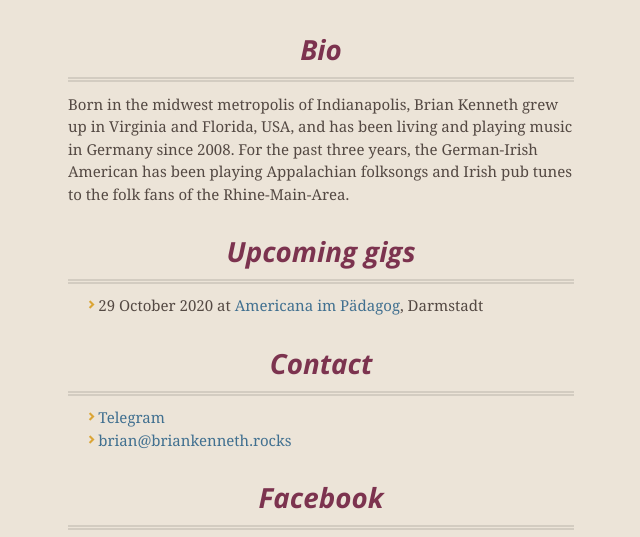
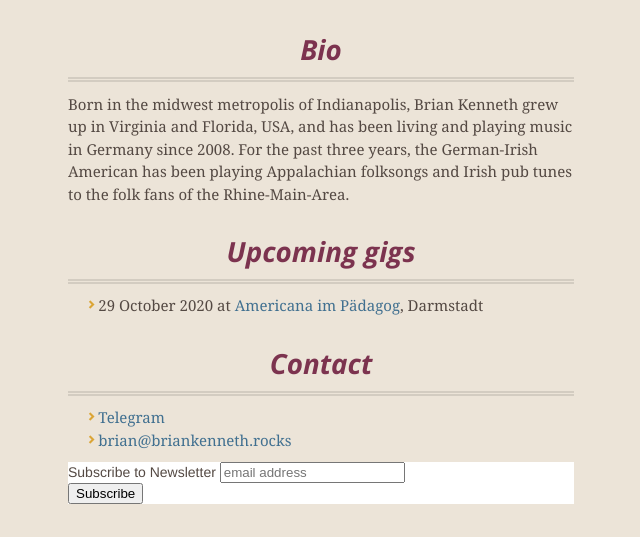
Before and after one commit to BrianInGermany/briankennethmusic, a Jekyll site: the page built from README.md, in a window 1280 px wide, cut to the strip 949-1486 px from the top of the page. Shown: the whole strip, without its empty margins (319-959 px from the left). Built offline with Jekyll 4.4.1, drawn with Linux system fonts in a browser that asks for light colours; our own code applies the rules of GitHub Pages for plain Markdown files; comment, search, counter and statistics services are not loaded.

Commit message:
added mailchimp subscribe

```diff
--- a/README.md
+++ b/README.md
@@ -16,6 +16,19 @@
 ## Contact
 - [Telegram](https://t.me/BrianJL)
 - [brian@briankenneth.rocks](mailto:brian@briankenneth.rocks)
+<div id="mc_embed_signup">
+<form action="https://rocks.us18.list-manage.com/subscribe/post?u=76694179b24a2e736370f65bd&amp;id=9a4131948b" method="post" id="mc-embedded-subscribe-form" name="mc-embedded-subscribe-form" class="validate" target="_blank" novalidate>
+    <div id="mc_embed_signup_scroll">
+	<label for="mce-EMAIL">Subscribe to Newsletter</label>
+	<input type="email" value="" name="EMAIL" class="email" id="mce-EMAIL" placeholder="email address" required>
+    <!-- real people should not fill this in and expect good things - do not remove this or risk form bot signups-->
+    <div style="position: absolute; left: -5000px;" aria-hidden="true"><input type="text" name="b_76694179b24a2e736370f65bd_9a4131948b" tabindex="-1" value=""></div>
+    <div class="clear"><input type="submit" value="Subscribe" name="subscribe" id="mc-embedded-subscribe" class="button"></div>
+    </div>
+</form>
+</div>
+
+<!--End mc_embed_signup-->
 
 ## Facebook
 <div align="center"><iframe src="https://www.facebook.com/plugins/page.php?href=https%3A%2F%2Fwww.facebook.com%2Fbriankennethmusic&tabs=timeline&width=1000&height=500&small_header=true&adapt_container_width=false&hide_cover=false&show_facepile=false&appId" width="100%" height="500" style="border:none;overflow:hidden" scrolling="no" frameborder="0" allowTransparency="true" allow="encrypted-media"></iframe></div>
--- a/_layouts/default.html
+++ b/_layouts/default.html
@@ -18,6 +18,13 @@
         $('#main_content').headsmart()
       })
     </script>
+    <!-- Begin Mailchimp Signup Form -->
+<link href="//cdn-images.mailchimp.com/embedcode/horizontal-slim-10_7.css" rel="stylesheet" type="text/css">
+<style type="text/css">
+	#mc_embed_signup{background:#fff; clear:left; font:14px Helvetica,Arial,sans-serif; width:100%;}
+	/* Add your own Mailchimp form style overrides in your site stylesheet or in this style block.
+	   We recommend moving this block and the preceding CSS link to the HEAD of your HTML file. */
+</style>
 
 {% seo %}
   </head>
```
Also changed, not shown: deutsch.md (+12 -0 lines).
